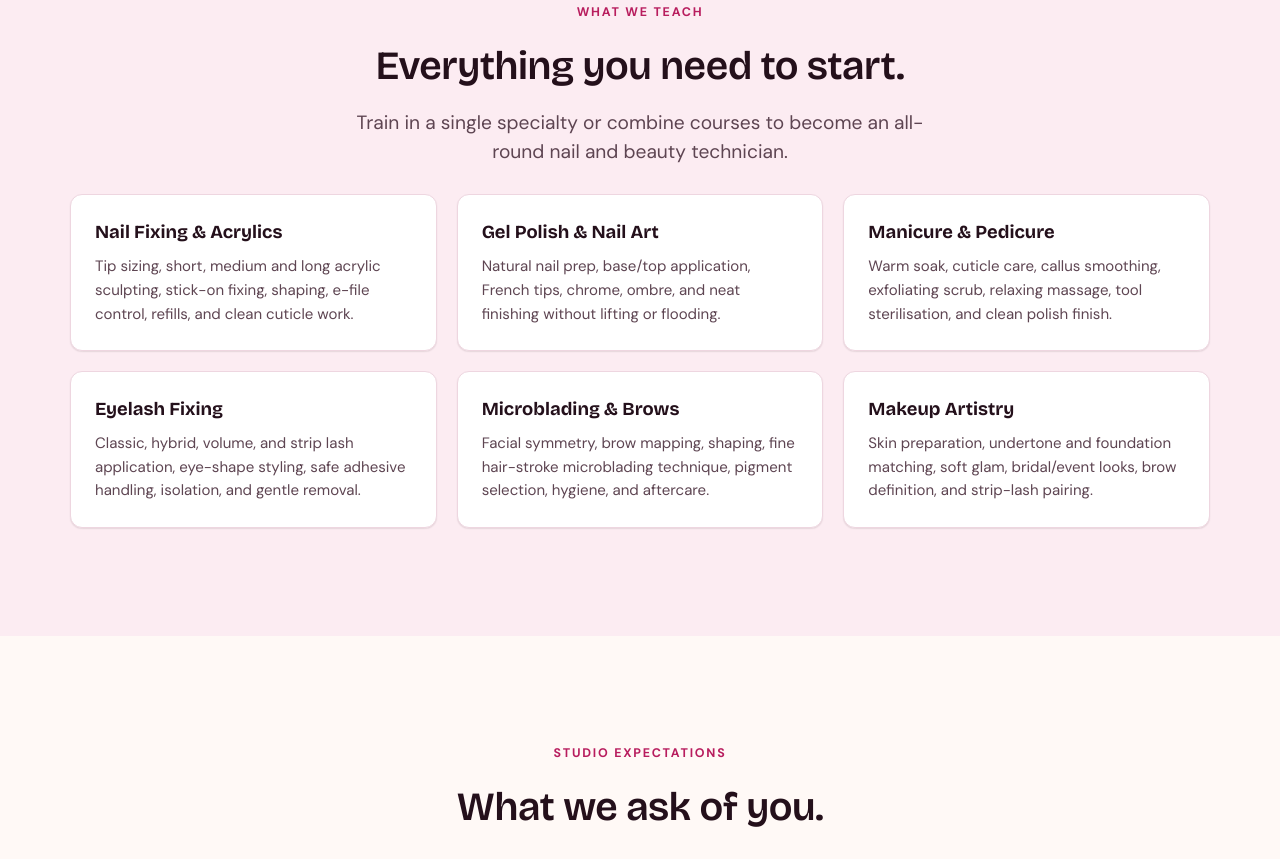
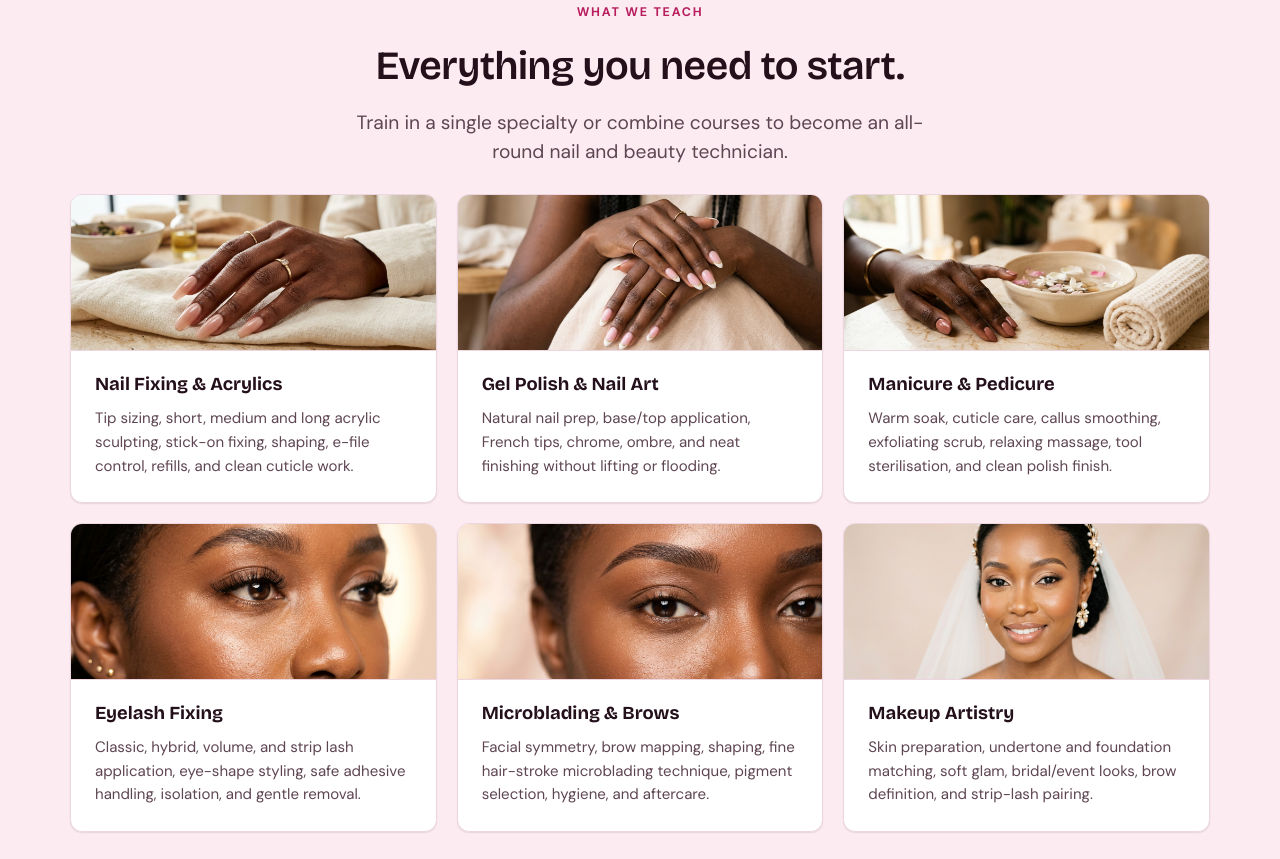
Before and after one commit to Nanakay62/Glamorous-Nails, a plain HTML site: page careers.html in a window 1280 px wide. Shown: the part 1157-2016 px from the top of the page. Drawn offline with nearby package versions, Linux system fonts and the light colour scheme.

Commit message:
Add cohesive studio photo strips to all six course cards

```diff
--- a/careers.html
+++ b/careers.html
@@ -135,28 +135,58 @@
       </div>
       <div class="curriculum-grid">
         <article class="curriculum-card">
+          <div class="curriculum-card-media">
+            <img src="assets/courses/course-acrylics.jpg" alt="Finished glossy nude-pink sculpted acrylic nails" loading="lazy">
+          </div>
+          <div class="curriculum-card-body">
             <h3>Nail Fixing &amp; Acrylics</h3>
             <p>Tip sizing, short, medium and long acrylic sculpting, stick-on fixing, shaping, e-file control, refills, and clean cuticle work.</p>
+          </div>
         </article>
         <article class="curriculum-card">
+          <div class="curriculum-card-media">
+            <img src="assets/courses/course-nail-art.jpg" alt="Glossy French tips with gold chrome and soft pink ombre gel nail art" loading="lazy">
+          </div>
+          <div class="curriculum-card-body">
             <h3>Gel Polish &amp; Nail Art</h3>
             <p>Natural nail prep, base/top application, French tips, chrome, ombre, and neat finishing without lifting or flooding.</p>
+          </div>
         </article>
         <article class="curriculum-card">
+          <div class="curriculum-card-media">
+            <img src="assets/courses/course-mani-pedi.jpg" alt="Luxury spa manicure and pedicure with glossy rose-nude polish and warm soak bowl" loading="lazy">
+          </div>
+          <div class="curriculum-card-body">
             <h3>Manicure &amp; Pedicure</h3>
             <p>Warm soak, cuticle care, callus smoothing, exfoliating scrub, relaxing massage, tool sterilisation, and clean polish finish.</p>
+          </div>
         </article>
         <article class="curriculum-card">
+          <div class="curriculum-card-media">
+            <img src="assets/courses/course-lashes.jpg" alt="Close-up of wispy hybrid and volume eyelash extensions" loading="lazy">
+          </div>
+          <div class="curriculum-card-body">
             <h3>Eyelash Fixing</h3>
             <p>Classic, hybrid, volume, and strip lash application, eye-shape styling, safe adhesive handling, isolation, and gentle removal.</p>
+          </div>
         </article>
         <article class="curriculum-card">
+          <div class="curriculum-card-media">
+            <img src="assets/courses/course-brows.jpg" alt="Natural hair-stroke microbladed eyebrows with defined arch" loading="lazy">
+          </div>
+          <div class="curriculum-card-body">
             <h3>Microblading &amp; Brows</h3>
             <p>Facial symmetry, brow mapping, shaping, fine hair-stroke microblading technique, pigment selection, hygiene, and aftercare.</p>
+          </div>
         </article>
         <article class="curriculum-card">
+          <div class="curriculum-card-media">
+            <img src="assets/courses/course-makeup.jpg" alt="Soft-glam bridal makeup with radiant dewy finish" loading="lazy">
+          </div>
+          <div class="curriculum-card-body">
             <h3>Makeup Artistry</h3>
             <p>Skin preparation, undertone and foundation matching, soft glam, bridal/event looks, brow definition, and strip-lash pairing.</p>
+          </div>
         </article>
       </div>
     </div>
--- a/css/styles.css
+++ b/css/styles.css
@@ -1954,8 +1954,31 @@ img.ph {
   background: var(--white);
   border: 1px solid var(--line);
   border-radius: var(--radius-md);
-  padding: 24px;
+  overflow: hidden;
+  display: flex;
+  flex-direction: column;
   box-shadow: var(--shadow-sm);
+}
+.curriculum-card-media {
+  width: 100%;
+  height: 156px;
+  overflow: hidden;
+  background: var(--bg-soft, #fdf3f7);
+  border-bottom: 1px solid var(--line);
+}
+.curriculum-card-media img {
+  width: 100%;
+  height: 100%;
+  object-fit: cover;
+  object-position: center;
+  display: block;
+  transition: transform 0.35s ease;
+}
+.curriculum-card:hover .curriculum-card-media img {
+  transform: scale(1.04);
+}
+.curriculum-card-body {
+  padding: 20px 24px 24px;
 }
 .curriculum-card h3 {
   font-family: var(--f-display);
```
Also changed, not shown: assets/courses/course-acrylics.jpg (added), assets/courses/course-brows.jpg (added), assets/courses/course-lashes.jpg (added), assets/courses/course-makeup.jpg (added), assets/courses/course-mani-pedi.jpg (added), assets/courses/course-nail-art.jpg (added). Lines whose indentation alone changed are shown as unchanged.
